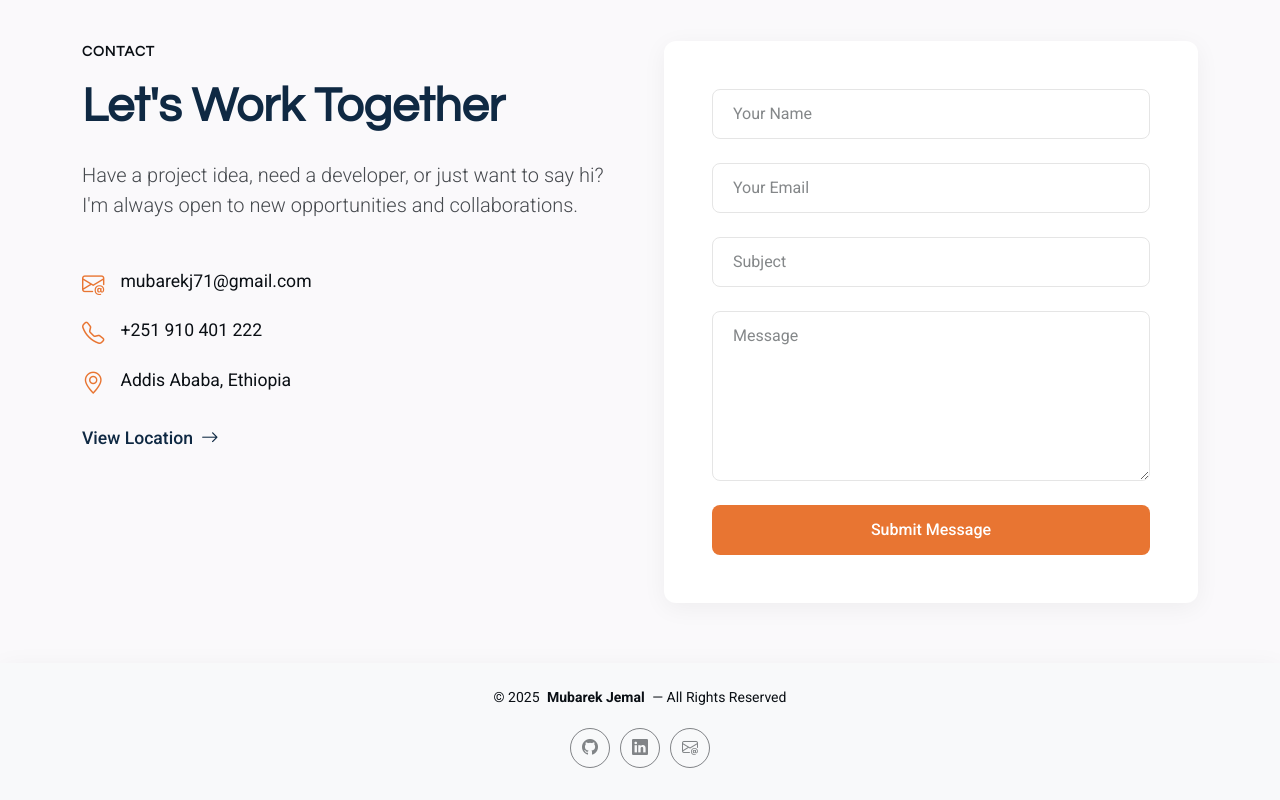
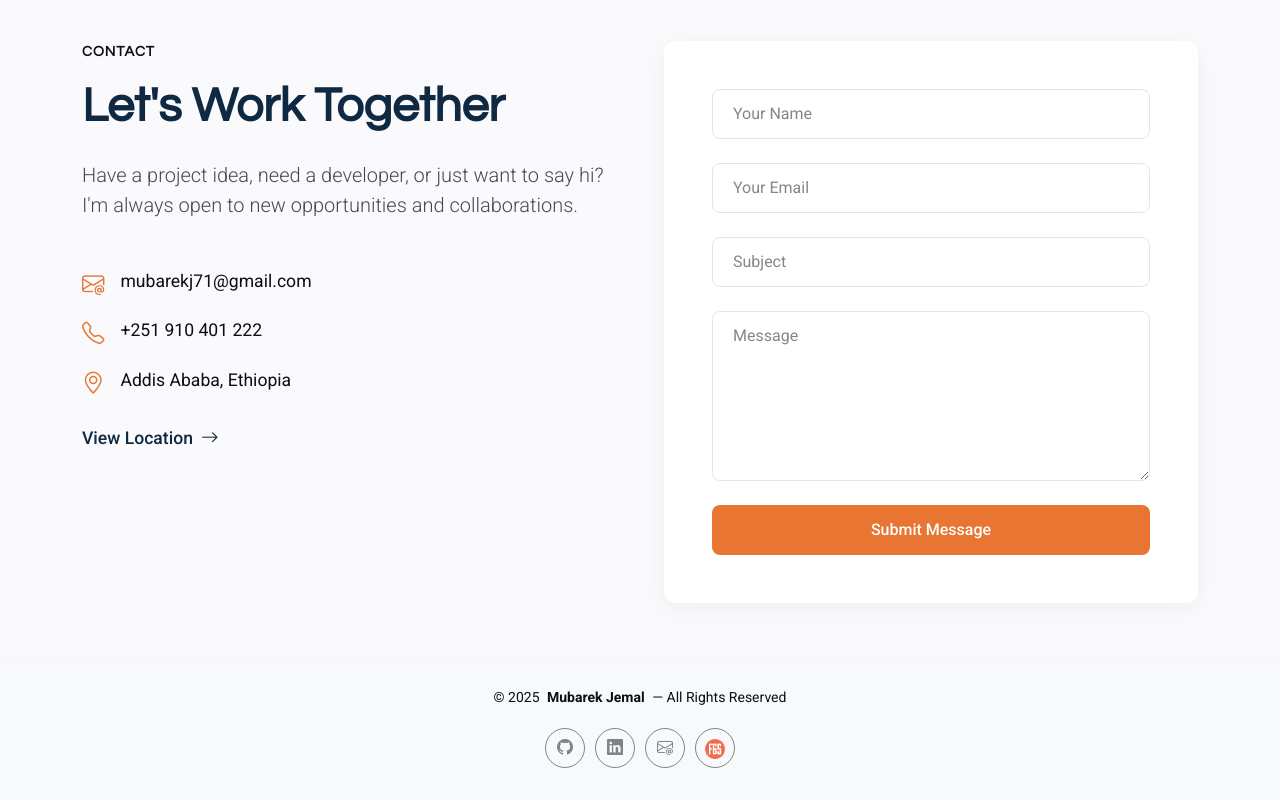
Before and after one commit to mubarekdevv/portfolio, a plain HTML site: page index.html in a window 1280 px wide. Shown: the part 4465-5265 px from the top of the page. Drawn offline with nearby package versions, Linux system fonts and the light colour scheme; animation ran at ten frames a second.

Commit message:
Update social links (added F6S)

```diff
--- a/index.html
+++ b/index.html
@@ -520,11 +520,16 @@ Continuously refining my skills, I focus on creating modern, user-friendly, and
   <a href="https://www.linkedin.com/in/mubarek-jemal-103865230/" target="_blank" aria-label="LinkedIn">
     <i class="bi bi-linkedin"></i>
   </a>
-  <!-- Email (optional) -->
+  <!-- Email -->
   <a href="mailto:mubarekj71@gmail.com" aria-label="Email">
     <i class="bi bi-envelope-at"></i>
   </a>
+  <!-- F6S -->
+  <a href="https://www.f6s.com/member/mubarek-jemal1?follow=1" target="_blank" aria-label="F6S" title="Follow on F6S">
+    <img src="./assets/img/logoIcon/image.png" alt="F6S" style="width: 20px; height: 20px; margin-top: 2px;" />
+  </a>
 </div>
+
 
   </div>
 
```
Also changed, not shown: assets/img/logoIcon/image.png (added).
